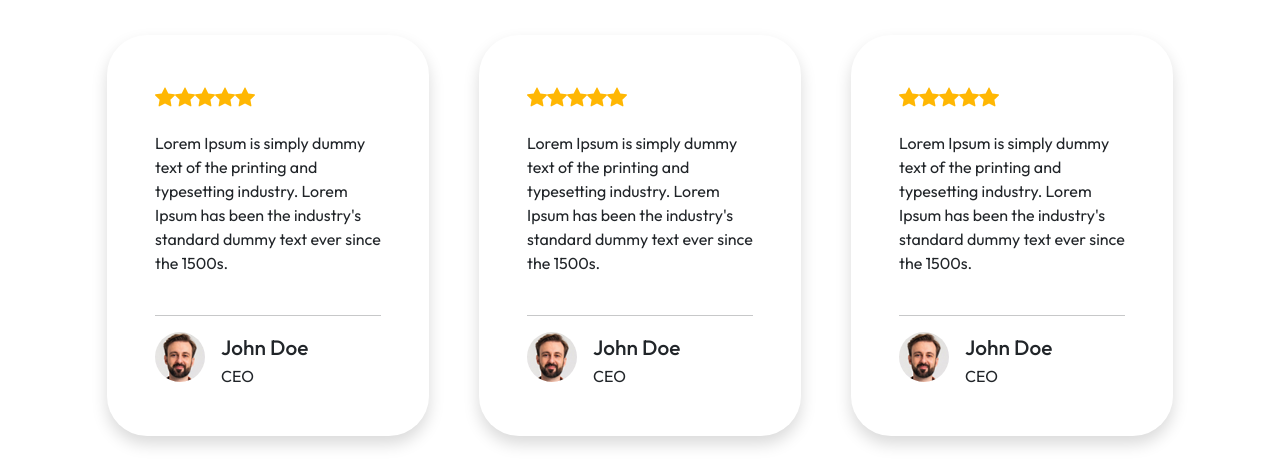
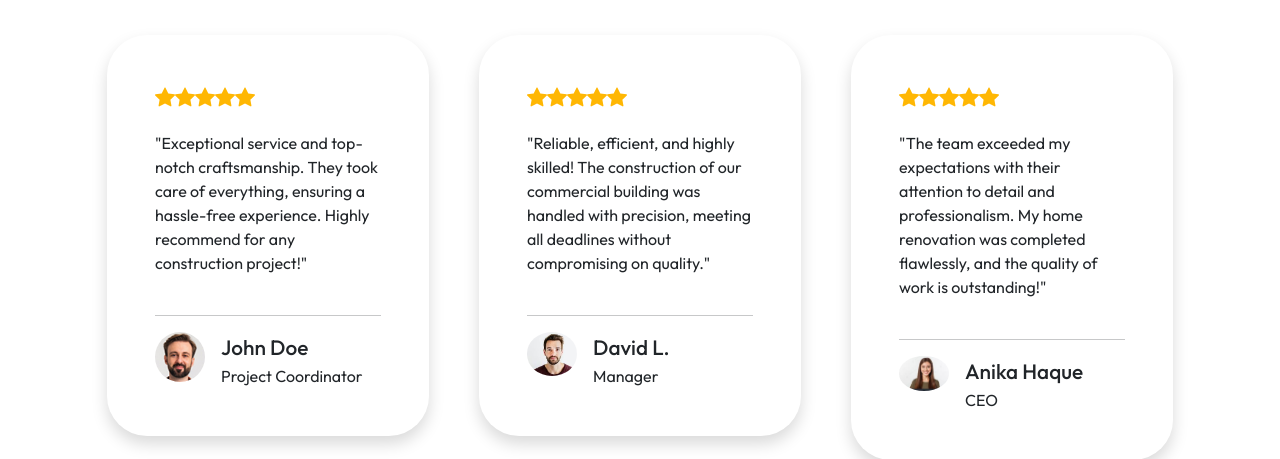
Before and after one commit to Rownokk/BuildCraft, a React (Vite) app in the folder frontend/: page / in a window 1280 px wide. Shown: the part 3840-4299 px from the top of the page. Built offline with nearby package versions, Linux system fonts and the light colour scheme; a web font is replaced by a local one.

Commit message:
reviews addition

```diff
--- a/frontend/src/components/frontend/Home.jsx
+++ b/frontend/src/components/frontend/Home.jsx
@@ -25,7 +25,9 @@ import ConstImg4 from '../../assets/images/construction11.jpg'
 import ConstImg5 from'../../assets/images/construction9.jpg';
 import ConstImg6 from'../../assets/images/construction7.jpg';
 import ConstImg7 from'../../assets/images/construction8.jpg';
-import ConstImg8 from'../../assets/images/construction10.jpg';
+import ConstImg8 from'../../assets/images/download.jpg';
+import ConstImg9 from '../../assets/images/download (1).jpg';
+
 
 
 const Home = () => {
@@ -365,7 +367,7 @@ const Home = () => {
                                  </svg>
                               </div>
                               <div className='content pt-4 pb-2'>
-                                 <p>    Lorem Ipsum is simply dummy text of the printing and typesetting industry. Lorem Ipsum has been the industry's standard dummy text ever since the 1500s.
+                                 <p>    "Exceptional service and top-notch craftsmanship. They took care of everything, ensuring a hassle-free experience. Highly recommend for any construction project!"
                                  </p>
                               </div>
                               <hr />
@@ -377,7 +379,7 @@ const Home = () => {
                                     <div className='name'>
                                        John Doe
                                     </div>
-                                    <div>CEO</div>
+                                    <div>Project Coordinator</div>
                                  </div>
                               </div>
                            </div>
@@ -405,19 +407,19 @@ const Home = () => {
                                  </svg>
                               </div>
                               <div className='content pt-4 pb-2'>
-                                 <p>    Lorem Ipsum is simply dummy text of the printing and typesetting industry. Lorem Ipsum has been the industry's standard dummy text ever since the 1500s.
+                                 <p>   "Reliable, efficient, and highly skilled! The construction of our commercial building was handled with precision, meeting all deadlines without compromising on quality."
                                  </p>
                               </div>
                               <hr />
                               <div className='d-flex meta'>
                                  <div>
-                                    <img src={AvatarImg} alt="" width={50} />
+                                    <img src={ConstImg8} alt="" width={50} />
                                  </div>
                                  <div className='ps-3'>
                                     <div className='name'>
-                                       John Doe
+                                       David L.
                                     </div>
-                                    <div>CEO</div>
+                                    <div>Manager</div>
                                  </div>
                               </div>
                            </div>
@@ -446,17 +448,17 @@ const Home = () => {
                                  </svg>
                               </div>
                               <div className='content pt-4 pb-2'>
-                                 <p>    Lorem Ipsum is simply dummy text of the printing and typesetting industry. Lorem Ipsum has been the industry's standard dummy text ever since the 1500s.
+                                 <p>    "The team exceeded my expectations with their attention to detail and professionalism. My home renovation was completed flawlessly, and the quality of work is outstanding!"
                                  </p>
                               </div>
                               <hr />
                               <div className='d-flex meta'>
                                  <div>
-                                    <img src={AvatarImg} alt="" width={50} />
+                                    <img src={ConstImg9} alt="" width={50} />
                                  </div>
                                  <div className='ps-3'>
                                     <div className='name'>
-                                       John Doe
+                                      Anika Haque
                                     </div>
                                     <div>CEO</div>
                                  </div>
```
Also changed, not shown: frontend/src/assets/images/download (1).jpg (added), frontend/src/assets/images/download.jpg (added).
